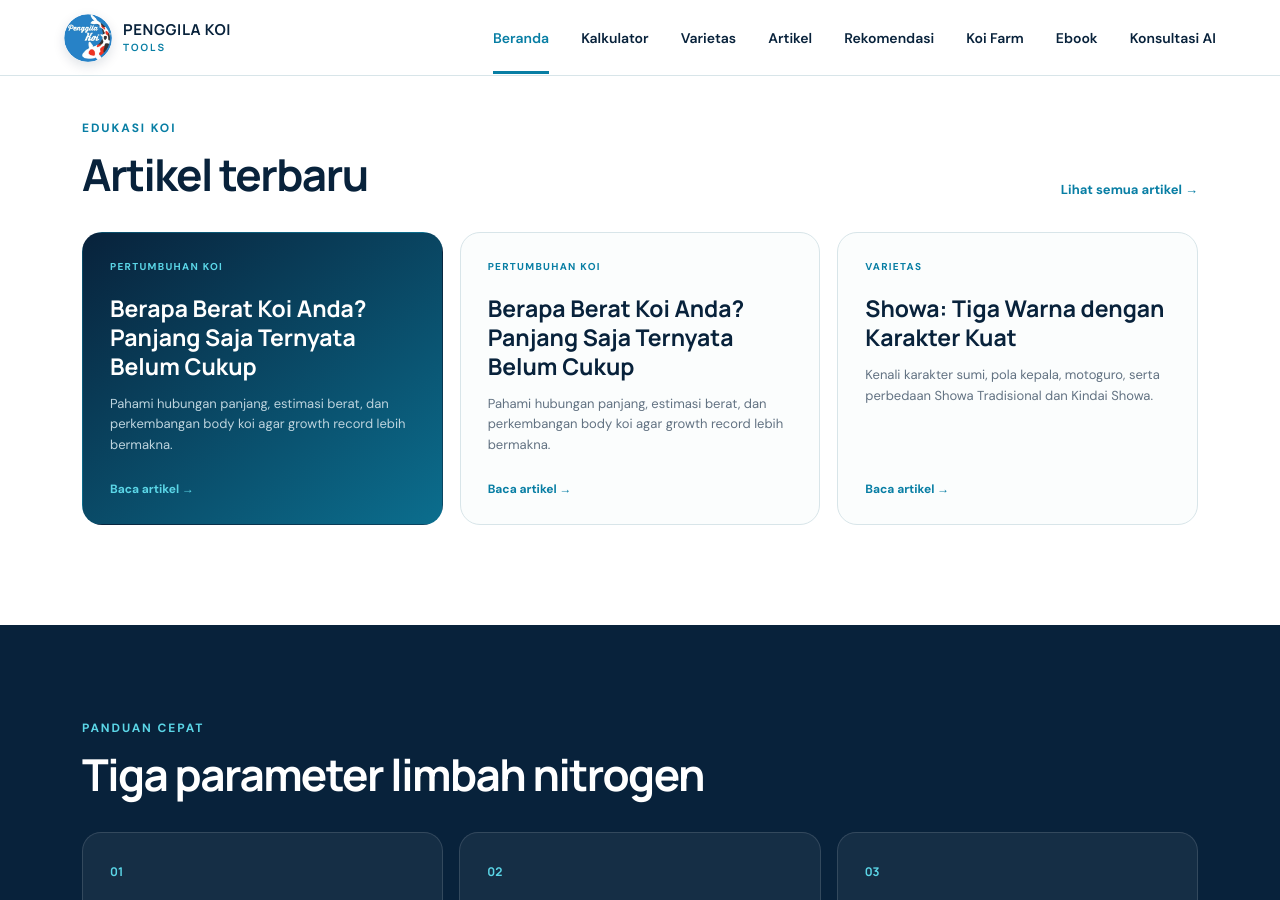
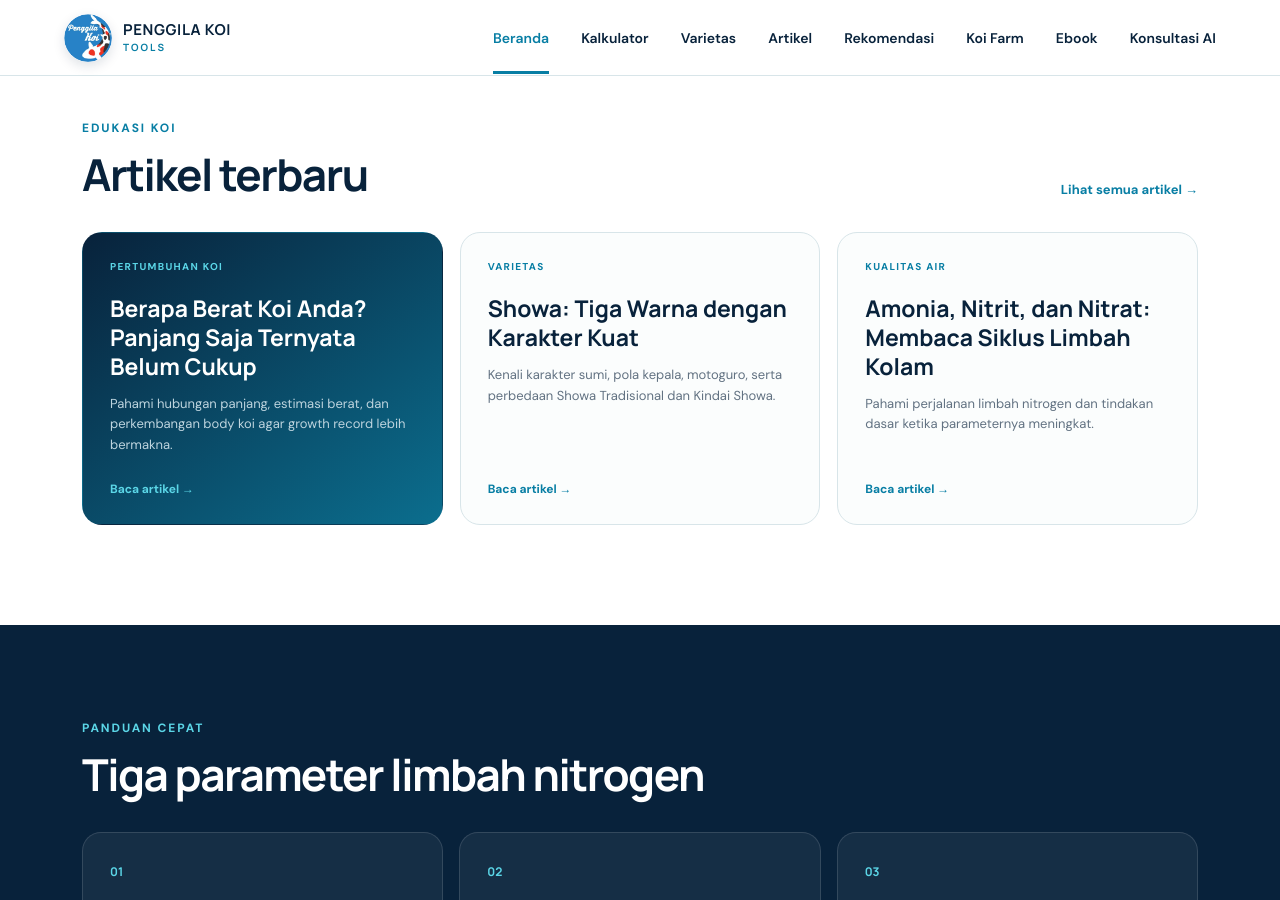
Before and after one commit to cahyonohadi2000/PenggilaKoi, a Jekyll site: the page built from index.html, in a window 1280 px wide and 900 px high, scrolled down 10014 px. Built offline with Jekyll 4.4.1, drawn with Linux system fonts in a browser that asks for light colours.

Commit message:
Render latest CMS articles on homepage

```diff
--- a/index.html
+++ b/index.html
@@ -251,11 +251,8 @@ title: Penggila Koi Tools
         <a class="text-link" href="artikel/">Lihat semua artikel →</a>
       </div>
       <div class="article-card-grid">
-        <a class="article-card featured" href="artikel/berapa-berat-koi.html">
-          <span class="article-category">PERTUMBUHAN KOI</span><h3>Berapa Berat Koi Anda? Panjang Saja Ternyata Belum Cukup</h3><p>Pahami hubungan panjang, estimasi berat, dan perkembangan body koi agar growth record lebih bermakna.</p><span class="read-more">Baca artikel →</span>
-        </a>
-        {% for article in latest_articles limit: 2 %}
-        <a class="article-card" href="{{ article.url | relative_url }}">
+        {% for article in latest_articles limit: 3 %}
+        <a class="article-card{% if forloop.first %} featured{% endif %}" href="{{ article.url | relative_url }}">
           <span class="article-category">{{ article.category | upcase }}</span><h3>{{ article.title }}</h3><p>{{ article.summary }}</p><span class="read-more">Baca artikel →</span>
         </a>
         {% endfor %}
```
